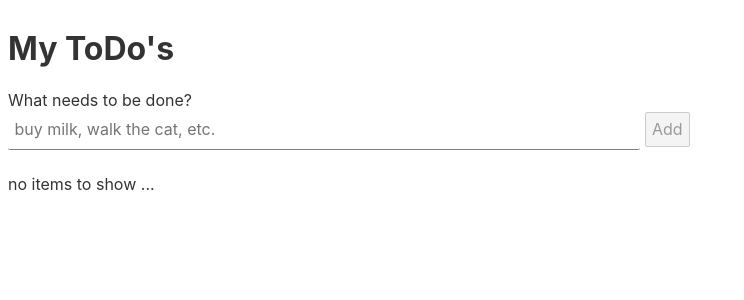
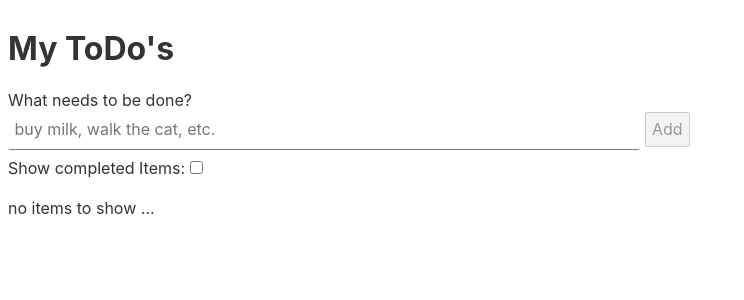
Before and after one commit to martinemmert/svelte-todo-app, a Svelte app: page / in a window 1280 px wide. Shown: the top 300 px of the page, without its empty margins (0-744 px from the left). Built offline with nearby package versions, Linux system fonts and the light colour scheme.

Commit message:
feat: add filter option to toggle completed items
- completed items are displayed at the bottom of the list
- the filter options are stored within the local storage

wip #17

```diff
--- a/src/App.svelte
+++ b/src/App.svelte
@@ -1,5 +1,6 @@
 <script>
   import todos from "./todos.js";
+  import filterOptions from "./filterOptions.js";
   import TodoList from "./TodoList.svelte";
   import AddTodoForm from "./AddTodoForm.svelte";
 </script>
@@ -7,5 +8,18 @@
 <main>
   <h1>My ToDo's</h1>
   <AddTodoForm />
-  <TodoList todos={$todos} filter={item => !item.done} />
+  <div>
+    <label>
+      <span>Show completed Items:</span>
+      <input
+        type="checkbox"
+        on:change={event => filterOptions.toggleCompletedItems()}
+        checked={$filterOptions.displayCompletedItems} />
+    </label>
+  </div>
+  <TodoList todos={$todos} filter={items => !items.done} />
+  {#if $filterOptions.displayCompletedItems}
+    <h3>Completed Items</h3>
+    <TodoList todos={$todos} filter={items => items.done} />
+  {/if}
 </main>
--- a/src/Todo.svelte
+++ b/src/Todo.svelte
@@ -13,7 +13,7 @@
 
 <li>
   <span
-    on:click={() => todos.toggle(todo.id, !todo.done)}
+    on:click={() => todos.toggle(todo.id)}
     class:done={todo.done}>
     {#if todo.done}◉{:else}○{/if}
     {todo.text}
--- /dev/null
+++ b/src/filterOptions.js
@@ -0,0 +1,26 @@
+import { writable } from "svelte/store";
+
+const data = localStorage.getItem("filterOptions");
+const initialData = data ? JSON.parse(data) : { displayCompletedItems: false };
+const filterOptions = writable(initialData);
+
+function toggleCompletedItems() {
+  filterOptions.update(current => ({
+    ...current,
+    displayCompletedItems: !current.displayCompletedItems
+  }));
+}
+
+filterOptions.subscribe(val => {
+  if (Object.keys(val).length < 1) {
+    localStorage.removeItem("filterOptions");
+  } else {
+    localStorage.setItem("filterOptions", JSON.stringify(val));
+  }
+});
+
+
+export default {
+  subscribe: filterOptions.subscribe,
+  toggleCompletedItems
+};
--- a/src/todos.js
+++ b/src/todos.js
@@ -20,9 +20,15 @@ function remove(id) {
   });
 }
 
-function toggle(id, done) {
+function toggle(id) {
   todos.update(current => {
-    if (current[id]) current[id].done = done;
+    if (current[id]) {
+      const updatedItem = {
+        ...current[id],
+        done: !current[id].done
+      };
+      return { ...current, [id]: updatedItem };
+    }
     return current;
   });
 }
```
